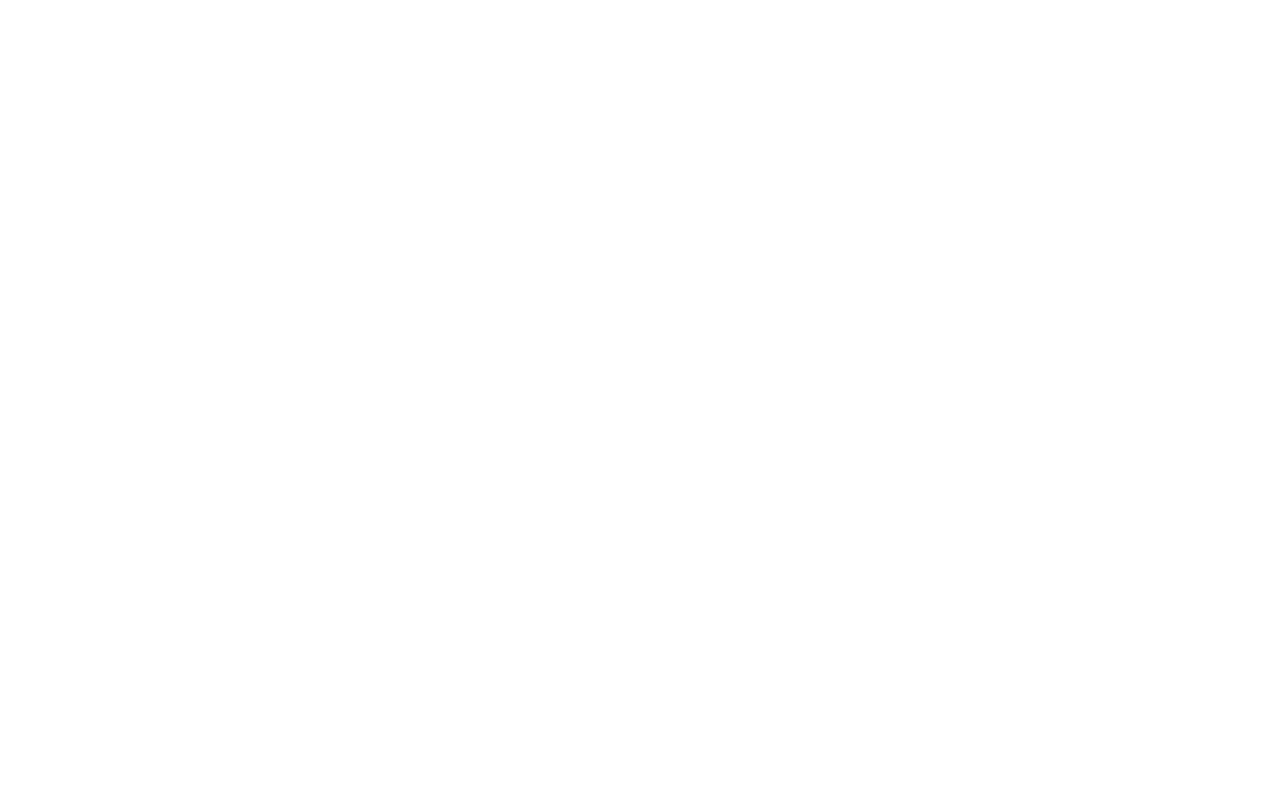
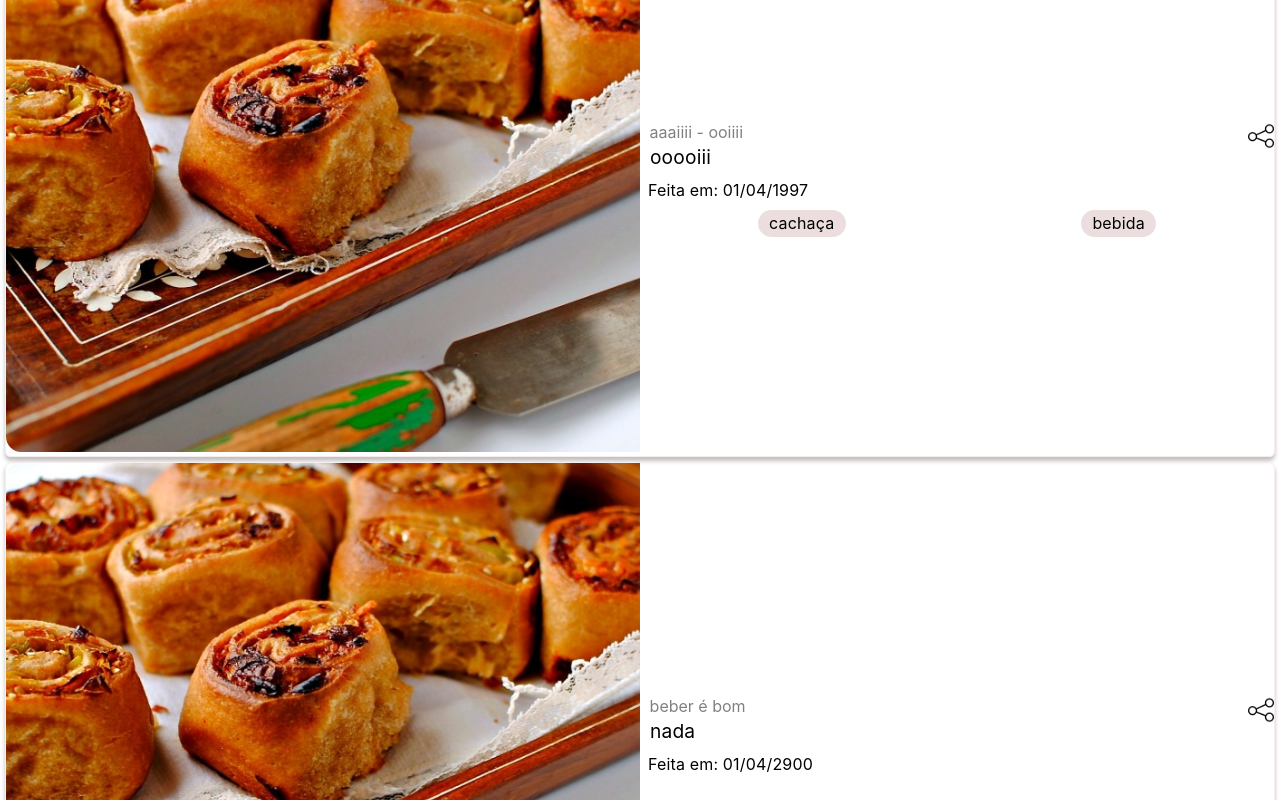
Before and after one commit to tryber/sd-02-block19-recipes-app-2, a React (Create React App) app: page /receitas-feitas in a window 1280 px wide. Shown: the part 280-1080 px from the top of the page. Before the commit the page ends 800 px from the top, so only its background shows below. Built offline with nearby package versions, Linux system fonts and the light colour scheme.

Commit message:
Ajustes no CSS

```diff
--- a/src/components/Header.js
+++ b/src/components/Header.js
@@ -28,13 +28,13 @@ export default function Header() {
             {headerTitle}
           </span>
         </div>
-        {displaySearchButton && (
-          <div>
+        <div>
+          {displaySearchButton && (
             <button data-testid="search-top-btn" type="button" onClick={toggleSearchBar}>
               <img src={SearchIcon} alt="Ícone de busca" />
             </button>
-          </div>
-        )}
+          )}
+        </div>
       </nav>
     </div>
   ) : null;
--- a/src/pages/DoneRecipes.js
+++ b/src/pages/DoneRecipes.js
@@ -2,6 +2,7 @@ import React, { useContext } from 'react';
 import { RecipesAppContext } from '../context/RecipesAppContext';
 import FilterBarFoodOrDrinks from '../components/FilterBarFoodOrDrinks';
 import HorizontalCard from '../components/HorizontalCard';
+import imagemTeste from '../images/imagemTeste.svg'
 
 const setPageElements = (
   setHeaderTitle,
@@ -55,6 +56,13 @@ const DoneRecipes = () => {
           doneDate={doneDate} tags={tags}
         />
       ))}
+            <HorizontalCard index={7} type={'comida'} id={'oooiiii'} image={imagemTeste}
+          name={'ooooiii'} category={'ooiiii'} area={'aaaiiii'} alcoholicOrNot={'eeiiii'}
+          doneDate={'01/04/1997'} tags={['cachaça', 'bebida']} />
+        <HorizontalCard index={3} type={'bebida'} id={'nada'} image={imagemTeste} name={'nada'}
+          category={'nada'} area={'nenhum lugar'} alcoholicOrNot={'beber é bom'}
+          doneDate={'01/04/2900'} tags={null} />
+
     </div>
   );
 };
--- a/src/pages/FavoriteRecipes.js
+++ b/src/pages/FavoriteRecipes.js
@@ -2,6 +2,7 @@ import React, { useContext } from 'react';
 import { RecipesAppContext } from '../context/RecipesAppContext';
 import FilterBarFoodOrDrinks from '../components/FilterBarFoodOrDrinks';
 import HorizontalCard from '../components/HorizontalCard';
+import '../styles/FavoriteRecipes.css';
 // import imagemTeste from '../images/imagemTeste.svg'
 
 const setPageElements = (
@@ -55,10 +56,10 @@ const FavoriteRecipes = () => {
       ))}
       {/* <HorizontalCard index={7} type={'comida'} id={'oooiiii'} image={imagemTeste}
           name={'ooooiii'} category={'ooiiii'} area={'aaaiiii'} alcoholicOrNot={'eeiiii'}
-          doneDate={null} tags={['cachaça', 'bebida']} />
+          doneDate={'01/04/1997'} tags={['cachaça', 'bebida']} />
         <HorizontalCard index={3} type={'bebida'} id={'nada'} image={imagemTeste} name={'nada'}
           category={'nada'} area={'nenhum lugar'} alcoholicOrNot={'beber é bom'}
-          doneDate={undefined} tags={null} />
+          doneDate={'01/04/2900'} tags={null} />
       */}
     </div>
   );
--- a/src/styles/FilterBarFoodOrDrinks.css
+++ b/src/styles/FilterBarFoodOrDrinks.css
@@ -2,9 +2,10 @@
   display: flex;
   justify-content: space-around;
   text-align: center;
+  margin: 2em auto 2em;
 }
 
-button {
+.filter-bar button {
   all: unset;
   background: #c4c4c4;
   border-radius: 7.5%;
--- a/src/styles/HorizontalCard.css
+++ b/src/styles/HorizontalCard.css
@@ -6,10 +6,10 @@
   box-sizing: border-box;
   display: flex;
   flex-direction: row;
-  width: 100%;
+  margin: 0 5px 5px;
 }
 
-p {
+.horizontal-card > p {
   all: unset;
   margin: 0.5em;
 }
@@ -19,7 +19,7 @@ p {
   width: 50%;
 }
 
-.lado-esquerdo img {
+.lado-esquerdo a, .lado-esquerdo a img {
   width: 100%;
 }
 
@@ -44,13 +44,13 @@ p {
 .tags p {
   background: #ecdede;
   border-radius: 30px;
-  font-size: 1.2em;
+  font-size: 1em;
   font-style: normal;
   font-weight: 400;
   letter-spacing: 0.01em;
   line-height: 1.1em;
   margin: 0;
-  padding: 5px 20px;
+  padding: 0.3em 0.7em;
 }
 
 .parte-de-cima div p {
@@ -66,6 +66,7 @@ p {
   display: flex;
   flex-direction: row;
   justify-content: space-around;
+  width: 100%;
 }
 
 .parte-de-baixo-in-favorite-recipes {
@@ -84,12 +85,6 @@ p {
   padding: 0 8px;
 }
 
-a {
-  all: unset;
-  cursor: pointer;
-  width: 100%;
-}
-
 .name {
   all: unset;
   font-size: 1.2em;
@@ -98,6 +93,12 @@ a {
   letter-spacing: 0.01em;
   line-height: 25px;
   padding: 0 8px;
+}
+
+.name a {
+  all: unset;
+  cursor: pointer;
+  width: 100%;
 }
 
 .done-date {
```
Also changed, not shown: src/styles/FavoriteRecipes.css (added).
